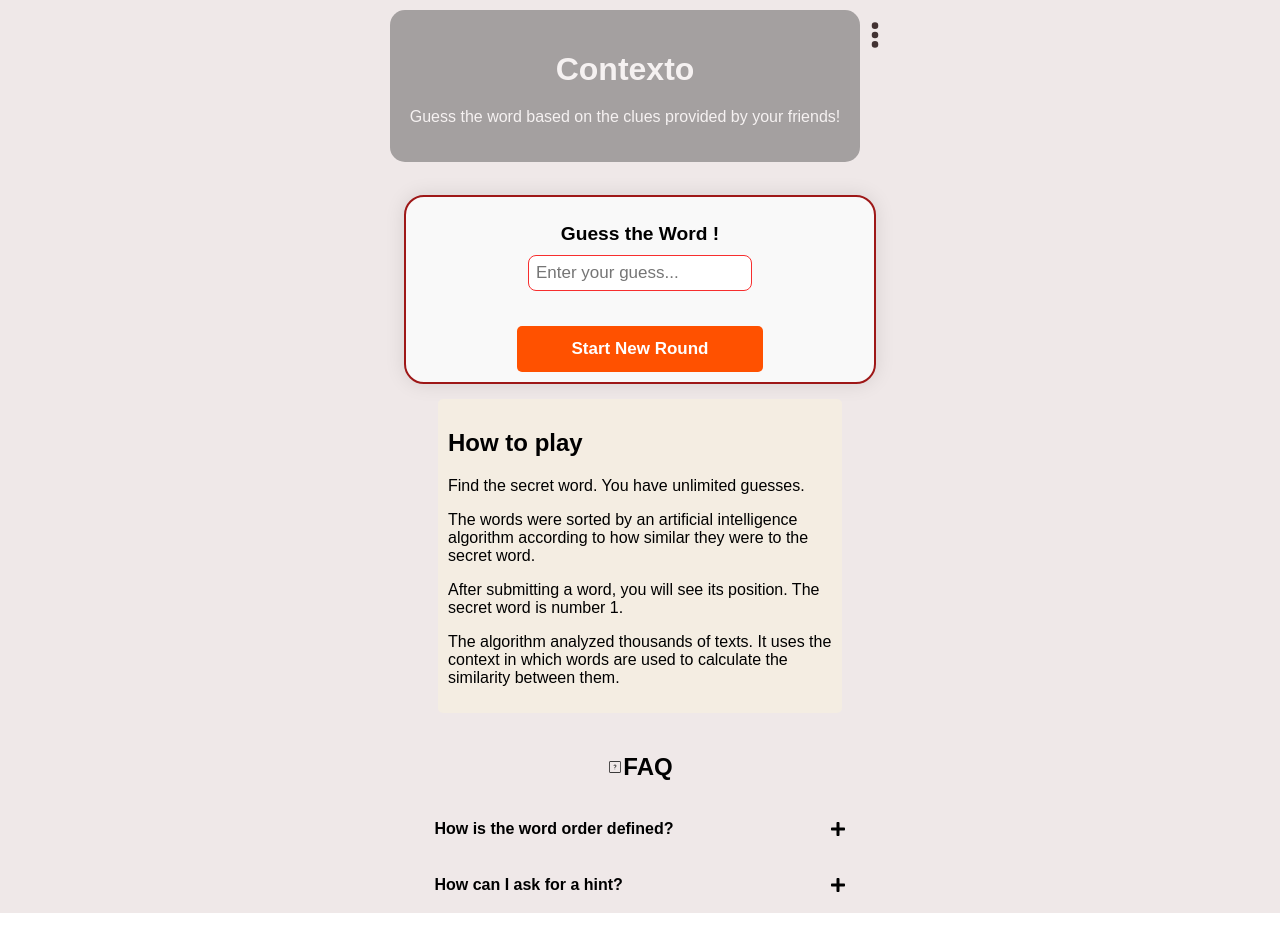
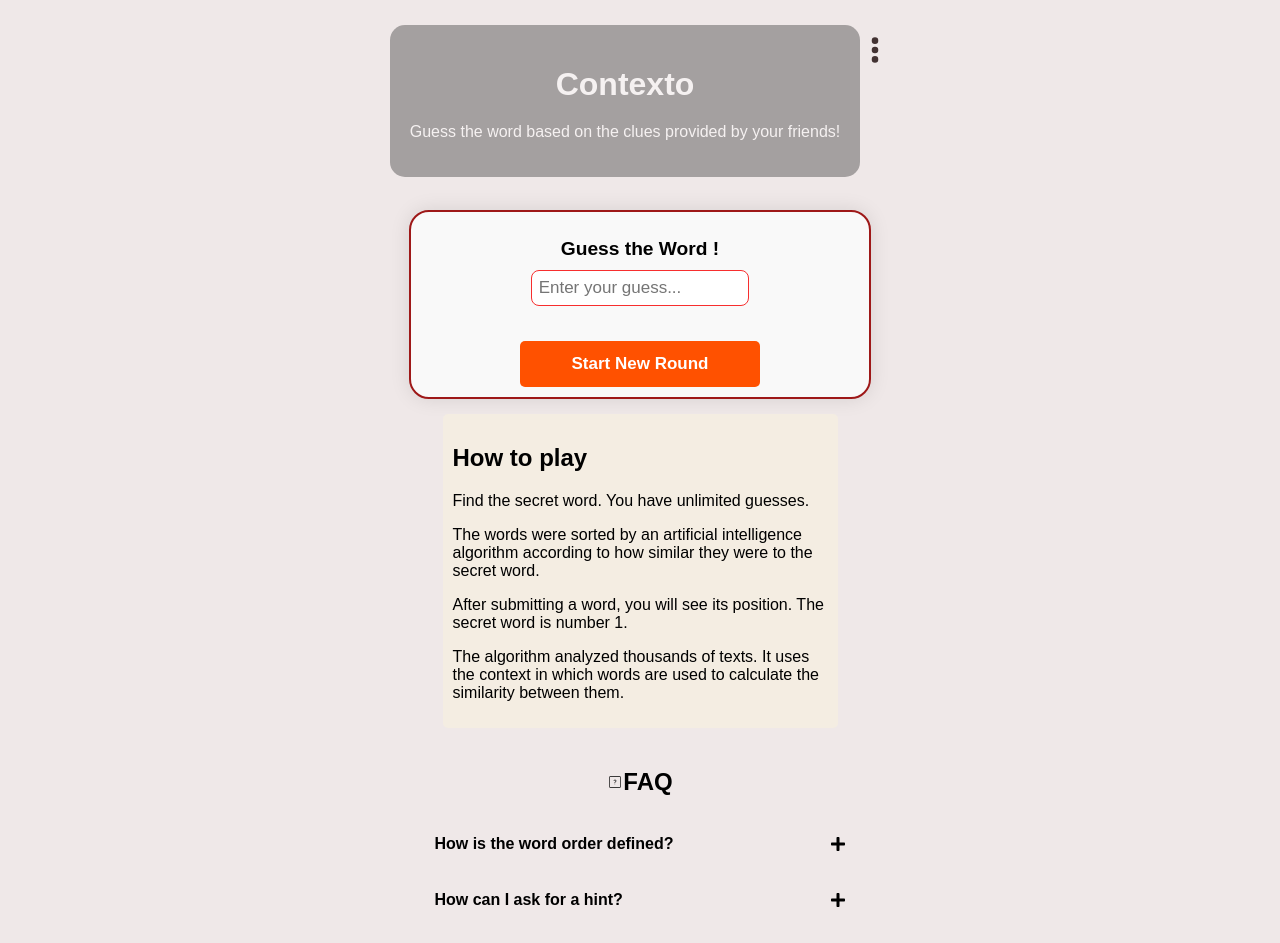
Before and after one commit to Katiasun/Contexto-clone, a React (Create React App) app: page / in a window 1280 px wide. Before the commit the page ends 913 px from the top, so only its background shows below. Built offline with nearby package versions, Linux system fonts and the light colour scheme.

Commit message:
write styles in App.css

```diff
--- a/src/App.css
+++ b/src/App.css
@@ -28,6 +28,9 @@
 
 /* Style for desktop */
 @media screen and (min-width: 768px) {
+  .App {
+    padding: 15px;
+  }
   .modalTitle {
     font-size: 1rem;
   }
```
